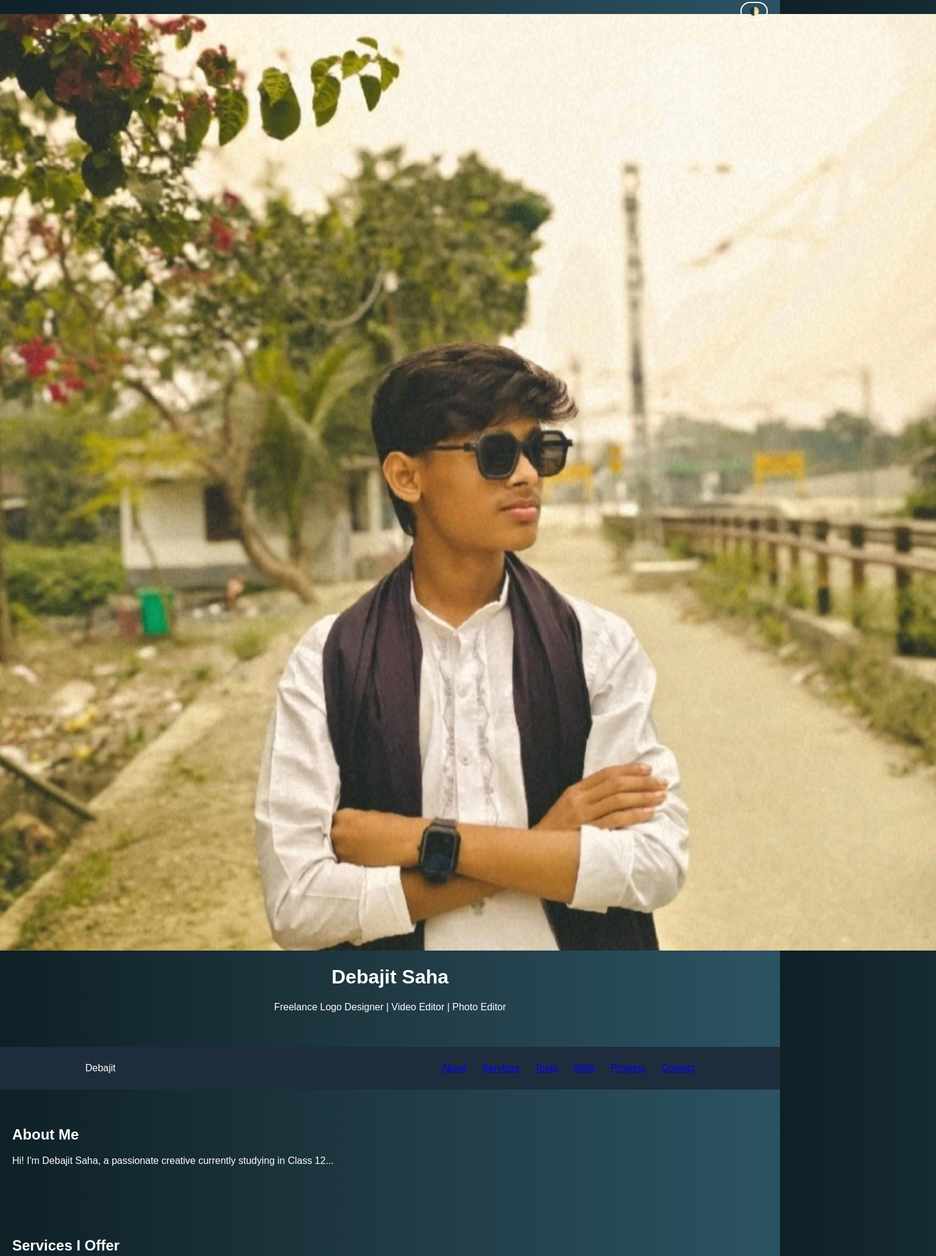
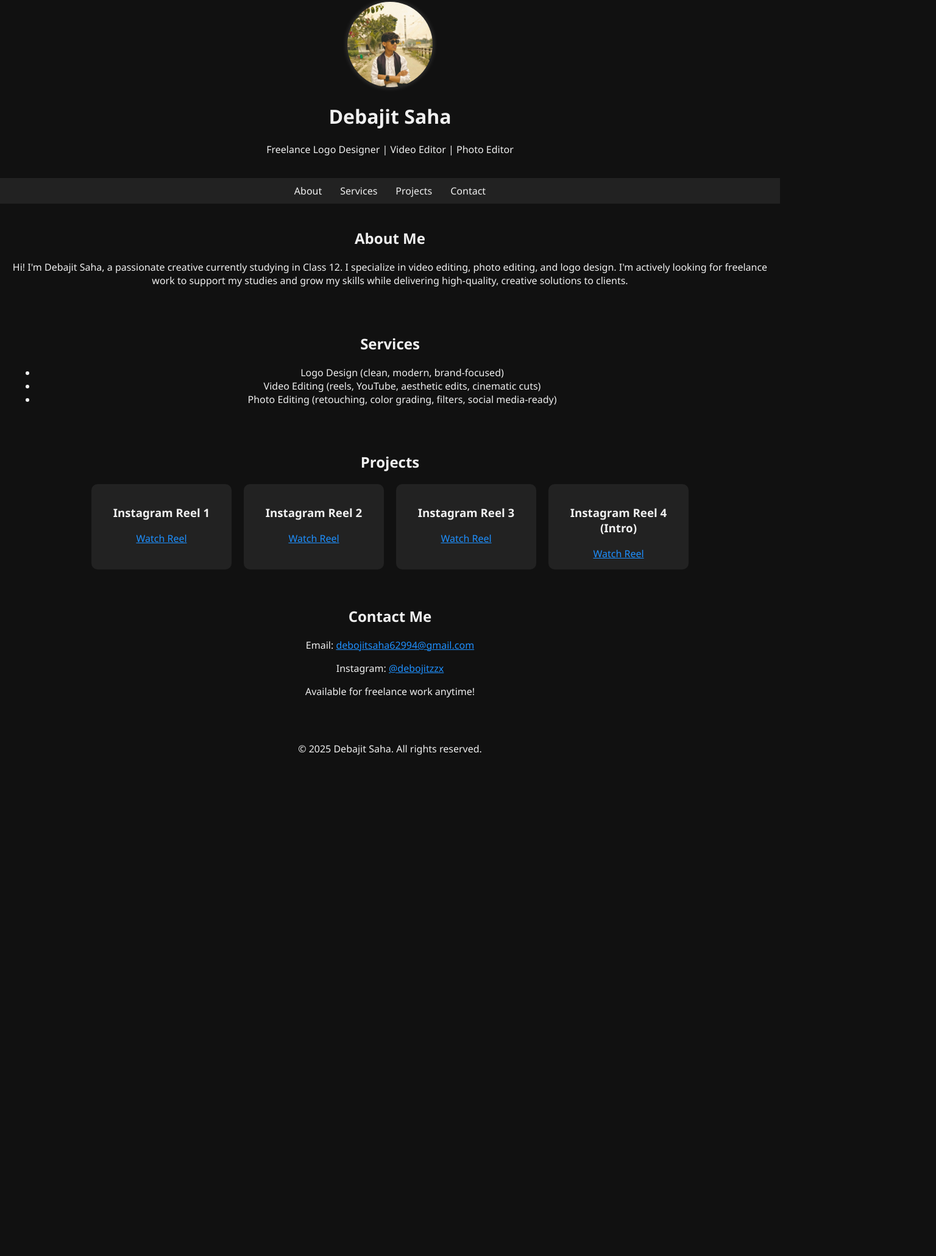
Before and after one commit to debojitzzx/Portfolio-, a plain HTML site: page index.html in a window 1280 px wide. Shown: the part 17-2077 px from the top of the page at 61% size, 1536 px wide, since content can reach past the window. After the commit the page ends 1292 px from the top, so only its background shows below. Drawn offline with Linux system fonts and the light colour scheme.

Commit message:
Add files via upload

```diff
--- a/index.html
+++ b/index.html
@@ -1,4 +1,3 @@
-
 <!DOCTYPE html>
 <html lang="en">
 <head>
@@ -6,7 +5,6 @@
   <meta name="viewport" content="width=device-width, initial-scale=1.0" />
   <title>Debajit Saha | Portfolio</title>
   <link rel="stylesheet" href="style.css" />
-  <link rel="icon" type="image/png" href="favicon.png" />
 </head>
 <body>
   <header id="home">
@@ -14,59 +12,59 @@
       <img src="profile.jpg" alt="Debajit Saha" class="profile-pic" />
       <h1>Debajit Saha</h1>
       <p>Freelance Logo Designer | Video Editor | Photo Editor</p>
-      <button id="theme-toggle" title="Toggle theme">🌓</button>
     </div>
   </header>
   <nav>
-    <div class="nav-container">
-      <div class="logo">Debajit</div>
-      <div class="menu-toggle" id="toggle-menu">&#9776;</div>
-      <ul class="nav-links" id="nav-links">
-        <li><a href="#about">About</a></li>
-        <li><a href="#services">Services</a></li>
-        <li><a href="#tools">Tools</a></li>
-        <li><a href="#skills">Skills</a></li>
-        <li><a href="#projects">Projects</a></li>
-        <li><a href="#contact">Contact</a></li>
-      </ul>
-    </div>
+    <ul>
+      <li><a href="#about">About</a></li>
+      <li><a href="#services">Services</a></li>
+      <li><a href="#projects">Projects</a></li>
+      <li><a href="#contact">Contact</a></li>
+    </ul>
   </nav>
   <section id="about">
     <h2>About Me</h2>
-    <p>Hi! I'm Debajit Saha, a passionate creative currently studying in Class 12...</p>
+    <p>
+      Hi! I'm Debajit Saha, a passionate creative currently studying in Class 12.
+      I specialize in video editing, photo editing, and logo design.
+      I'm actively looking for freelance work to support my studies and grow my skills
+      while delivering high-quality, creative solutions to clients.
+    </p>
   </section>
   <section id="services">
-    <h2>Services I Offer</h2>
+    <h2>Services</h2>
     <ul>
-      <li>Logo Design</li>
-      <li>Video Editing</li>
-      <li>Photo Editing</li>
-    </ul>
-  </section>
-  <section id="tools">
-    <h2>Tools I Use</h2>
-    <ul>
-      <li>Photo Editing: Lightroom, PicsArt, Canva</li>
-      <li>Video Editing: CapCut, VN</li>
-    </ul>
-  </section>
-  <section id="skills">
-    <h2>Skills</h2>
-    <ul>
-      <li>Creative Storytelling</li>
-      <li>Smooth Transitions & Effects</li>
+      <li>Logo Design (clean, modern, brand-focused)</li>
+      <li>Video Editing (reels, YouTube, aesthetic edits, cinematic cuts)</li>
+      <li>Photo Editing (retouching, color grading, filters, social media-ready)</li>
     </ul>
   </section>
   <section id="projects">
     <h2>Projects</h2>
     <div class="projects">
-      <div class="project"><h3>Instagram Reel 1</h3><a href="https://www.instagram.com/reel/DAkmzAQsIM2/?igsh=eTQ4aTVraWF6cDFy" target="_blank">Watch Reel</a></div>
+      <div class="project">
+        <h3>Instagram Reel 1</h3>
+        <a href="https://www.instagram.com/reel/DAkmzAQsIM2/?igsh=eTQ4aTVraWF6cDFy" target="_blank">Watch Reel</a>
+      </div>
+      <div class="project">
+        <h3>Instagram Reel 2</h3>
+        <a href="https://www.instagram.com/reel/C_Q5S4BMmDJ/?igsh=YTdqZzZubGhsNjdo" target="_blank">Watch Reel</a>
+      </div>
+      <div class="project">
+        <h3>Instagram Reel 3</h3>
+        <a href="https://www.instagram.com/reel/DAcrJ22MS9n/?igsh=YWE2b2dtZnpqdHF4" target="_blank">Watch Reel</a>
+      </div>
+      <div class="project">
+        <h3>Instagram Reel 4 (Intro)</h3>
+        <a href="https://www.instagram.com/reel/DHbFYtJx4NW/?igsh=NmMwazFqMmQ5dnVt" target="_blank">Watch Reel</a>
+      </div>
     </div>
   </section>
   <section id="contact">
     <h2>Contact Me</h2>
     <p>Email: <a href="mailto:debojitsaha62994@gmail.com">debojitsaha62994@gmail.com</a></p>
     <p>Instagram: <a href="https://instagram.com/debojitzzx" target="_blank">@debojitzzx</a></p>
+    <p>Available for freelance work anytime!</p>
   </section>
   <footer>
     <p>&copy; 2025 Debajit Saha. All rights reserved.</p>
--- a/script.js
+++ b/script.js
@@ -1,38 +1,10 @@
 
-// Scroll animation
-const sections = document.querySelectorAll("section");
-const revealOnScroll = () => {
-  const triggerBottom = window.innerHeight * 0.85;
-  sections.forEach((section) => {
-    const sectionTop = section.getBoundingClientRect().top;
-    if (sectionTop < triggerBottom) {
-      section.classList.add("visible");
-    }
+document.addEventListener("DOMContentLoaded", () => {
+  document.querySelectorAll('nav a').forEach(anchor => {
+    anchor.addEventListener("click", function (e) {
+      e.preventDefault();
+      const target = document.querySelector(this.getAttribute("href"));
+      target.scrollIntoView({ behavior: "smooth" });
+    });
   });
-};
-window.addEventListener("scroll", revealOnScroll);
-window.addEventListener("load", revealOnScroll);
-
-// Mobile nav toggle
-const toggleMenu = document.getElementById("toggle-menu");
-const navLinks = document.getElementById("nav-links");
-toggleMenu.addEventListener("click", () => {
-  navLinks.classList.toggle("open");
 });
-document.querySelectorAll(".nav-links a").forEach((link) =>
-  link.addEventListener("click", () => {
-    navLinks.classList.remove("open");
-  })
-);
-
-// Theme toggle
-const toggleBtn = document.getElementById("theme-toggle");
-const body = document.body;
-if (localStorage.getItem("theme") === "light") {
-  body.classList.add("light");
-}
-toggleBtn.addEventListener("click", () => {
-  body.classList.toggle("light");
-  const theme = body.classList.contains("light") ? "light" : "dark";
-  localStorage.setItem("theme", theme);
-});
--- a/style.css
+++ b/style.css
@@ -1,91 +1,48 @@
 
 body {
   margin: 0;
-  font-family: Arial, sans-serif;
-  background: linear-gradient(to right, #0f2027, #203a43, #2c5364);
-  color: #fff;
+  font-family: 'Segoe UI', sans-serif;
+  background-color: #111;
+  color: #f0f0f0;
 }
-header {
+header, section, footer {
+  padding: 20px;
   text-align: center;
-  padding: 40px 0;
 }
-nav {
-  background: #1e2d3b;
+nav ul {
+  display: flex;
+  justify-content: center;
+  list-style: none;
+  background-color: #222;
+  padding: 10px;
+  margin: 0;
 }
-.nav-container {
+nav ul li {
+  margin: 0 15px;
+}
+nav ul li a {
+  text-decoration: none;
+  color: #f0f0f0;
+}
+.profile-pic {
+  width: 140px;
+  height: 140px;
+  border-radius: 50%;
+  object-fit: cover;
+  box-shadow: 0 0 10px rgba(255, 255, 255, 0.2);
+}
+.projects {
   display: flex;
-  justify-content: space-between;
-  align-items: center;
-  max-width: 1000px;
-  margin: auto;
-  padding: 10px 20px;
+  flex-wrap: wrap;
+  justify-content: center;
+  gap: 20px;
 }
-.nav-links {
-  display: flex;
-  list-style: none;
-  gap: 25px;
+.project {
+  background-color: #222;
+  padding: 15px;
+  border-radius: 10px;
+  width: 200px;
 }
-.menu-toggle {
-  display: none;
-  font-size: 28px;
-  cursor: pointer;
-  color: #fff;
+a {
+  color: #1e90ff;
 }
-@media (max-width: 768px) {
-  .menu-toggle {
-    display: block;
-  }
-  .nav-links {
-    position: absolute;
-    top: 60px;
-    left: 0;
-    right: 0;
-    background: #1e2d3b;
-    flex-direction: column;
-    align-items: center;
-    display: none;
-  }
-  .nav-links.open {
-    display: flex;
-  }
-}
-section {
-  opacity: 0;
-  transform: translateY(40px);
-  transition: all 0.6s ease-in-out;
-  padding: 40px 20px;
-}
-section.visible {
-  opacity: 1;
-  transform: translateY(0);
-}
-#theme-toggle {
-  position: absolute;
-  top: 20px;
-  right: 20px;
-  background: transparent;
-  border: 2px solid #fff;
-  color: #fff;
-  padding: 6px 12px;
-  border-radius: 25px;
-  cursor: pointer;
-}
-body.light {
-  background: #ffffff;
-  color: #1a1a1a;
-}
-body.light header {
-  background: linear-gradient(to right, #e0eafc, #cfdef3);
-  color: #1a1a1a;
-}
-body.light nav {
-  background: #f9f9f9;
-}
-body.light .nav-links a:hover {
-  background: #ddd;
-  color: #000;
-}
-body.light #theme-toggle {
-  color: #203a43;
-  border-color: #203a43;
-}
```
